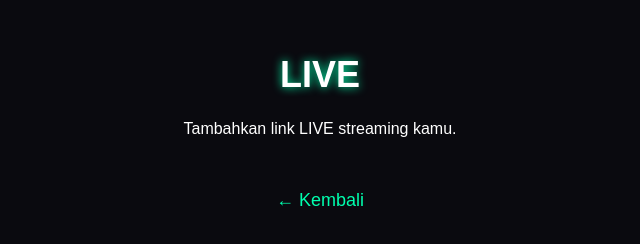
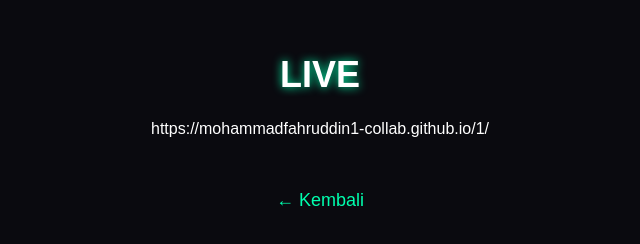
Before and after one commit to mohammadfahruddin1-collab/film, a plain HTML site: page live.html in a window 1280 px wide. Shown: the whole page, without its empty margins (320-960 px from the left). Drawn offline with Linux system fonts and the light colour scheme.

Commit message:
Update live.html

```diff
--- a/live.html
+++ b/live.html
@@ -32,7 +32,7 @@
     <h1>LIVE</h1>
 
     <!-- Masukkan link live stream di sini -->
-    <p>Tambahkan link LIVE streaming kamu.</p>
+    <p>https://mohammadfahruddin1-collab.github.io/1/</p>
 
     <br><br>
     <a class="back" href="index.html">← Kembali</a>
```
